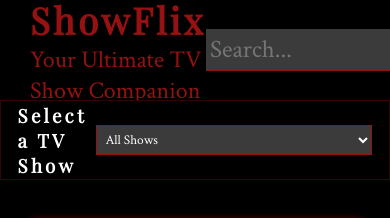
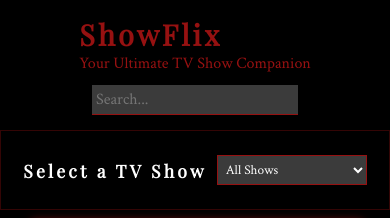
Before and after one commit to Riyaazct/tv-show-dom-project, a website: page index.html in a window 390 px wide. Shown: the top 218 px of the page. Drawn offline with nearby package versions, Linux system fonts and the light colour scheme.

Commit message:
update: styling

```diff
--- a/script.js
+++ b/script.js
@@ -103,7 +103,7 @@ searchContainer.appendChild(h3);
 search.addEventListener("input", function () {
   const searchString = this.value.toLowerCase();
 
-  // Handle empty search
+  // Handle empty search and click on x in search input
   if (searchString === "") {
     if (rootElem === "rootForEpisodes") {
       makePageForEpisodes(allEpisodes);
--- a/style.css
+++ b/style.css
@@ -84,7 +84,7 @@ main {
 #root {
   display: grid;
   /* grid-template-columns: 1fr; */
-  grid-template-columns: repeat(auto-fit, minmax(1fr));
+  grid-template-columns: repeat(auto-fit, minmax(650px, 1fr));
   gap: 25px;
   background-color: black;
   padding: 100px 25px 25px 25px;
@@ -175,6 +175,34 @@ main {
 /* Media query for responsive design */
 
 @media (max-width: 800px) {
+  nav {
+    flex-direction: column;
+    height: 130px;
+  }
+
+  nav h1 {
+    font-size: 1.8rem;
+  }
+
+  nav p {
+    font-size: 1rem;
+  }
+
+  nav input {
+    font-size: 1rem;
+  }
+
+  #selectContainer {
+    top: 130px;
+  }
+
+  #selectContainer select {
+    max-width: 150px;
+  }
+  #selectContainer h3 {
+    font-size: 1.1rem;
+  }
+
   #root {
     width: 100%;
     display: block;
@@ -262,3 +290,13 @@ input {
   text-align: left;
   font-size: 1.08rem;
 }
+
+#tvmaze {
+  background-color: black;
+  color: white;
+}
+#tvmaze h5 {
+  color: white;
+  padding: 10px;
+  font-size: 1.1rem;
+}
```
